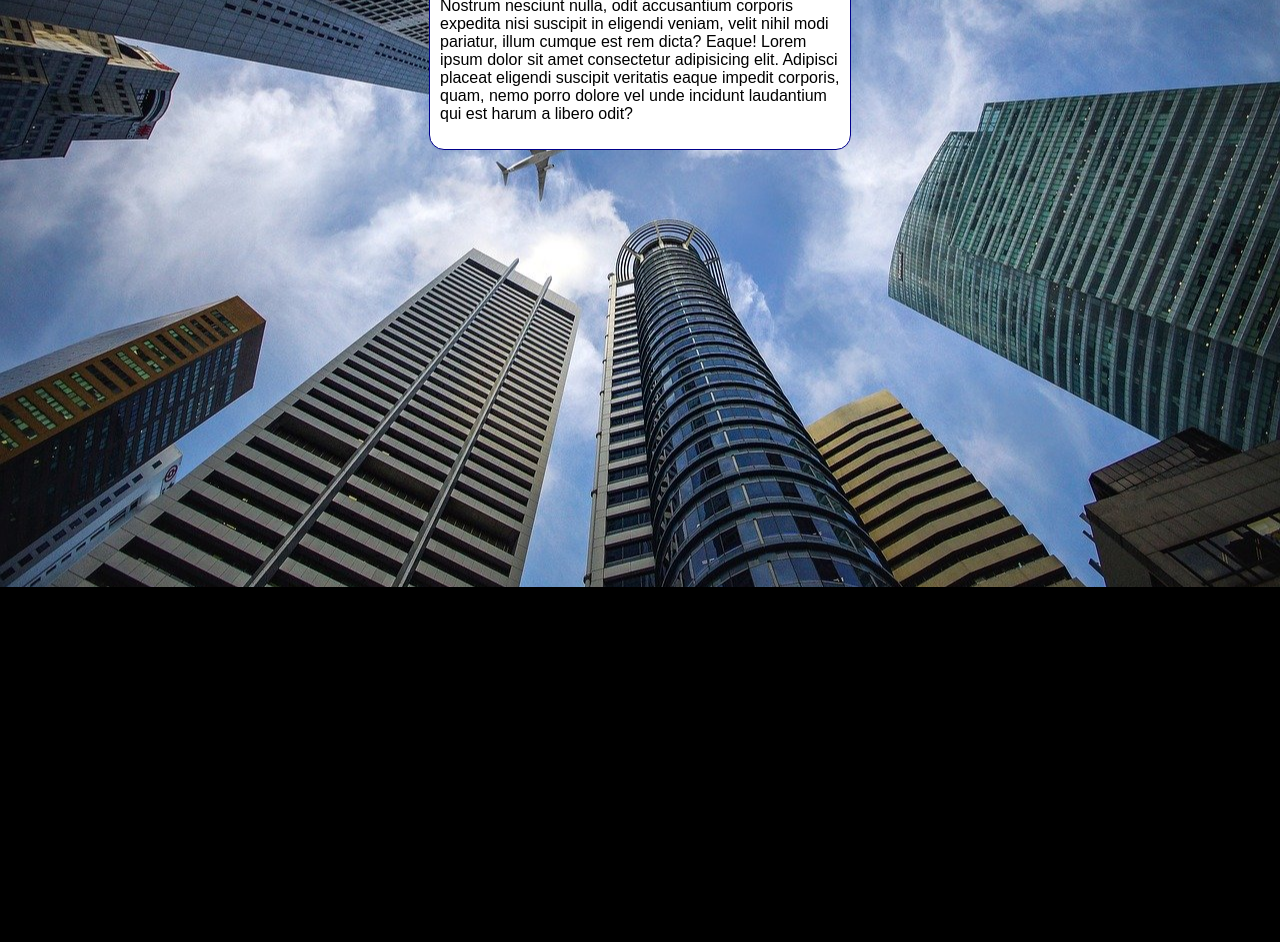
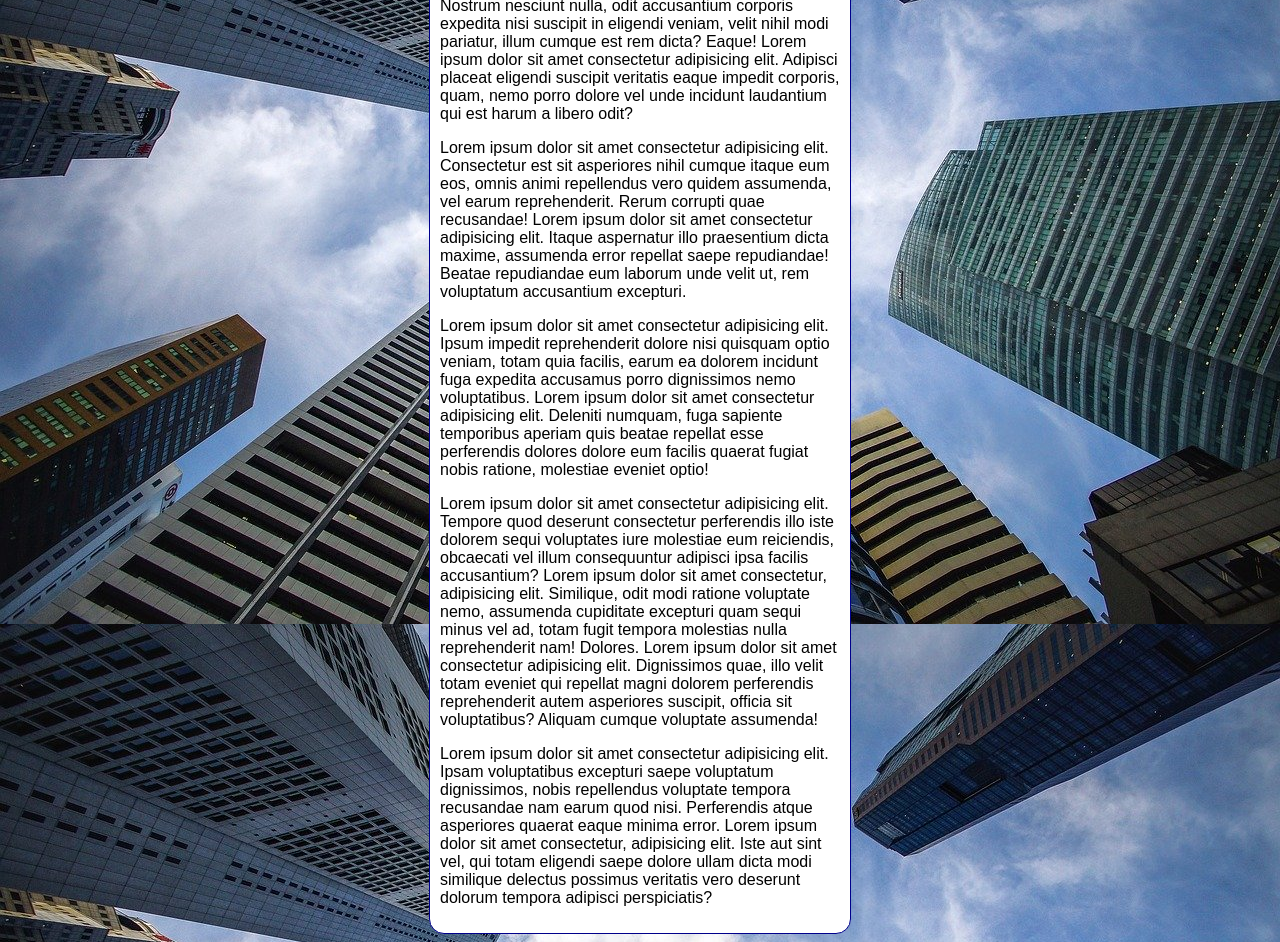
Before and after one commit to rennan-coelho/html-css, a plain HTML site: page Exercicios/ex022/fundo006.html in a window 1280 px wide. Shown: the part 229-1171 px from the top of the page. Before the commit the page ends 816 px from the top, so only its background shows below. Drawn offline with Linux system fonts and the light colour scheme.

Commit message:
fundo fixado

```diff
--- a/Exercicios/ex022/fundo006.html
+++ b/Exercicios/ex022/fundo006.html
@@ -3,20 +3,31 @@
 <head>
     <meta charset="UTF-8">
     <meta name="viewport" content="width=device-width, initial-scale=1.0">
-    <title>Document</title>
+    <title>Fundo fixo de tela</title>
     <style>
         body {
+            /*
             height: 100vh;
             background-color: black;
             background-image: url(imagens/wallpaper002.jpg);
             background-position: center center;
             background-repeat: no-repeat;
             background-size: cover;
+            background-attachment: fixed;
+            */
+
+            /*Shorthand - backgorund
+              color > image > position > repeat > [size]
+                > attachment
+            */
+
+            background: black url(imagens/wallpaper002.jpg) center center no-repeat fixed;
+            background-size: cover;
         }
 
         main {
             background-color: white;
-            width: 400px;
+            max-width: 400px;
             padding: 10px;
             margin: auto;
             border: 1px solid darkblue;
@@ -29,6 +40,10 @@
     <main>
         <h1>Teste de imagem de fundo</h1>
         <p>Lorem ipsum dolor sit amet consectetur, adipisicing elit. Suscipit soluta voluptatem, ipsam unde porro debitis sed illo illum ullam odio perspiciatis asperiores rem vel earum consectetur deleniti eum consequuntur sit? Lorem ipsum dolor, sit amet consectetur adipisicing elit. Nostrum nesciunt nulla, odit accusantium corporis expedita nisi suscipit in eligendi veniam, velit nihil modi pariatur, illum cumque est rem dicta? Eaque! Lorem ipsum dolor sit amet consectetur adipisicing elit. Adipisci placeat eligendi suscipit veritatis eaque impedit corporis, quam, nemo porro dolore vel unde incidunt laudantium qui est harum a libero odit?</p>
+        <p>Lorem ipsum dolor sit amet consectetur adipisicing elit. Consectetur est sit asperiores nihil cumque itaque eum eos, omnis animi repellendus vero quidem assumenda, vel earum reprehenderit. Rerum corrupti quae recusandae! Lorem ipsum dolor sit amet consectetur adipisicing elit. Itaque aspernatur illo praesentium dicta maxime, assumenda error repellat saepe repudiandae! Beatae repudiandae eum laborum unde velit ut, rem voluptatum accusantium excepturi.</p>
+        <p>Lorem ipsum dolor sit amet consectetur adipisicing elit. Ipsum impedit reprehenderit dolore nisi quisquam optio veniam, totam quia facilis, earum ea dolorem incidunt fuga expedita accusamus porro dignissimos nemo voluptatibus. Lorem ipsum dolor sit amet consectetur adipisicing elit. Deleniti numquam, fuga sapiente temporibus aperiam quis beatae repellat esse perferendis dolores dolore eum facilis quaerat fugiat nobis ratione, molestiae eveniet optio!</p>
+        <p>Lorem ipsum dolor sit amet consectetur adipisicing elit. Tempore quod deserunt consectetur perferendis illo iste dolorem sequi voluptates iure molestiae eum reiciendis, obcaecati vel illum consequuntur adipisci ipsa facilis accusantium? Lorem ipsum dolor sit amet consectetur, adipisicing elit. Similique, odit modi ratione voluptate nemo, assumenda cupiditate excepturi quam sequi minus vel ad, totam fugit tempora molestias nulla reprehenderit nam! Dolores. Lorem ipsum dolor sit amet consectetur adipisicing elit. Dignissimos quae, illo velit totam eveniet qui repellat magni dolorem perferendis reprehenderit autem asperiores suscipit, officia sit voluptatibus? Aliquam cumque voluptate assumenda!</p>
+        <p>Lorem ipsum dolor sit amet consectetur adipisicing elit. Ipsam voluptatibus excepturi saepe voluptatum dignissimos, nobis repellendus voluptate tempora recusandae nam earum quod nisi. Perferendis atque asperiores quaerat eaque minima error. Lorem ipsum dolor sit amet consectetur, adipisicing elit. Iste aut sint vel, qui totam eligendi saepe dolore ullam dicta modi similique delectus possimus veritatis vero deserunt dolorum tempora adipisci perspiciatis?</p>
     </main>
 </body>
 </html>
```
